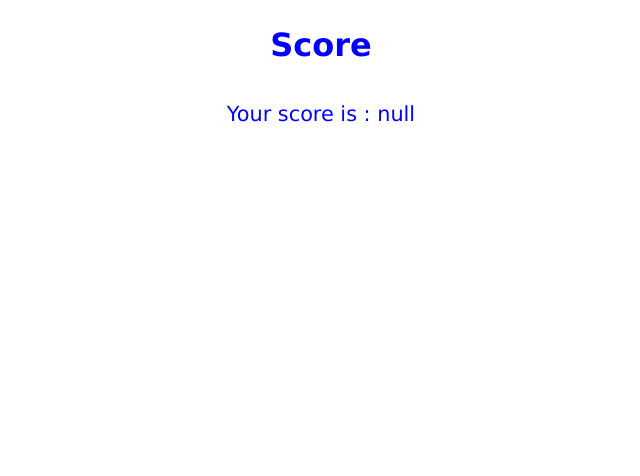
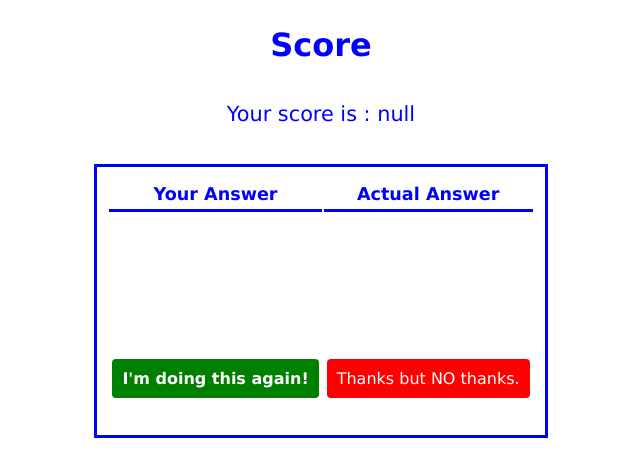
Before and after one commit to theantariksha/quizApp, a plain HTML site: page score.html in a window 1280 px wide. Shown: the whole page, without its empty margins (319-959 px from the left). Drawn offline with Linux system fonts and the light colour scheme.

Commit message:
Added answer display on the score page
- v1.2
- Score page now shows user entered choices and correct choies
- Score page has the choice to retry the quiz or to logout

```diff
--- a/main.css
+++ b/main.css
@@ -42,8 +42,19 @@ a:hover {
 	font-family : "Verdana", "Arial", sans-serif;
 	text-decoration : none;
 }
+th {
+	color : blue;
+	font-family : "Verdana", "Arial", sans-serif;
+	font-size : 1.1em;
+	font-weight : bold;
+	border-bottom : 3px solid blue;
+	padding : 5px 3px;
+	margin : auto;
+}
 td{
-
+	font-family : "Verdana", "Arial", sans-serif;
+	font-size : 1em;
+	padding : 5px  3px;
 }
 div {
 	text-align : center;
@@ -78,6 +89,31 @@ li {
 	font-family : "Verdana", "Arial", sans-serif;
 	font-size : 1em;
 }
+.retryBtn {
+	border : none;
+	border-radius : 4px;
+	background-color : green;
+	color : white;
+	margin : 20px auto;
+	display : block;
+	text-align : center;
+	padding : 10px 10px;
+	font-family : "Verdana", "Arial", sans-serif;
+	font-size : 1em;
+	font-weight : bold;
+}
+.quitBtn {
+	border : none;
+	border-radius : 4px;
+	background-color : red;
+	color : white;
+	margin : 20px auto;
+	display : block;
+	text-align : center;
+	padding : 10px 10px;
+	font-family : "Verdana", "Arial", sans-serif;
+	font-size : 1em;
+}
 #scoreWindow {
 	margin : 20px auto;
 	display : block;
--- a/quizFns.js
+++ b/quizFns.js
@@ -111,5 +111,7 @@ function submitQuiz(){
 			score+=10;
 	}
 	localStorage.setItem("score", ""+score);
+	localStorage.setItem("answers", JSON.stringify(answers));
+	localStorage.setItem("order", JSON.stringify(order));
 	window.location="./score.html";
 }
--- a/score.html
+++ b/score.html
@@ -3,14 +3,50 @@
 	<head>
 		<title>quizApp v1.0 - Score</title>
 		<link rel="stylesheet" href="./main.css" type="text/css">
-		<script type="text/javascript">
-			function score(){
-				document.getElementById("scoreWindow").innerHTML="Your score is : "+localStorage.getItem("score");
-			}
-		</script>
+		<script type="text/javascript" src="./scoreFns.js"></script>
 	</head>
 	<body onload="score()">
 		<br><h1>Score</h1><br>
-		<div id="scoreWindow"></div>
+		<div id="scoreWindow"></div><br>
+		<div id="displayAnswers">
+			<table class="center blueBorder">
+				<tr>
+					<th>Your Answer</th><th>Actual Answer</th>
+				</tr>
+					<td id="cell00"></td><td id="cell01"></td>
+				</tr>
+				<tr>
+					<td id="cell10"></td><td id="cell11"></td>
+				</tr>
+				<tr>
+					<td id="cell20"></td><td id="cell21"></td>
+				</tr>
+				<tr>
+					<td id="cell30"></td><td id="cell31"></td>
+				</tr>
+				<tr>
+					<td id="cell40"></td><td id="cell41"></td>
+				</tr>
+				<tr>
+					<td id="cell50"></td><td id="cell51"></td>
+				</tr>
+				<tr>
+					<td id="cell60"></td><td id="cell61"></td>
+				</tr>
+				<tr>
+					<td id="cell70"></td><td id="cell71"></td>
+				</tr>
+				<tr>
+					<td id="cell80"></td><td id="cell81"></td>
+				</tr>
+				<tr>
+					<td id="cell90"></td><td id="cell91"></td>
+				</tr>
+				<tr>
+				<td><input type="button" id="home" onclick="loadHome()" value="I'm doing this again!" class="retryBtn"></td>
+				<td><input type="button" id="logout" onclick="loadLogin()" value="Thanks but NO thanks." class="quitBtn"></td>
+				</tr>
+			</table>
+		</div>
 	</body>
 </html>
--- /dev/null
+++ b/scoreFns.js
@@ -0,0 +1,41 @@
+var answers = JSON.parse(localStorage.getItem("answers"));
+var questions = JSON.parse(localStorage.getItem("questions"));
+var order = JSON.parse(localStorage.getItem("order"));
+function displayAnswers(){
+	//console.log(answers);
+	//document.getElementById("displayAnswers").innerHTML = localStorage.getItem("answers");
+	var cell="cell";
+	for(var i=0; i<10; i+=1){
+		for(var j=0; j<2; j+=1){
+			cell+=""+i+j;
+			if(j==0){
+				document.getElementById(cell).innerHTML = answers[i];
+			}
+			else{
+				document.getElementById(cell).innerHTML = questions[order[i]].answer;
+			}
+			cell="cell";
+		}
+		/*change colors of display*/
+		if(answers[i] === questions[order[i]].answer){
+			document.getElementById("cell"+i+"0").style.color = "green";
+		}
+		else{
+			document.getElementById("cell"+i+"0").style.color = "red";
+		}
+		document.getElementById("cell"+i+"1").style.color = "green";
+	}
+}
+
+function score(){
+	document.getElementById("scoreWindow").innerHTML="Your score is : "+localStorage.getItem("score");
+	displayAnswers();
+}
+
+function loadHome(){
+	window.location="./home.html";
+}
+
+function loadLogin(){
+	window.location="./index.html";
+}
```
Also changed, not shown: index.html (+1 -0 lines), 1 other file.
